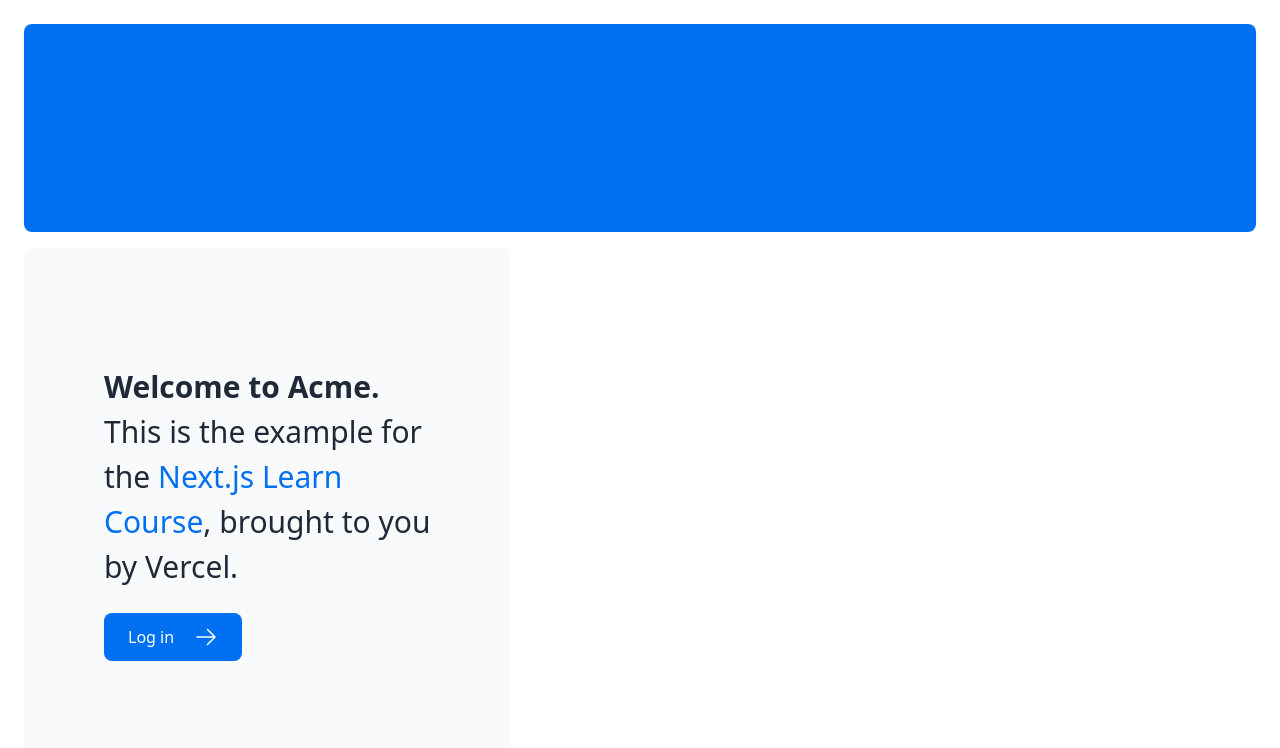
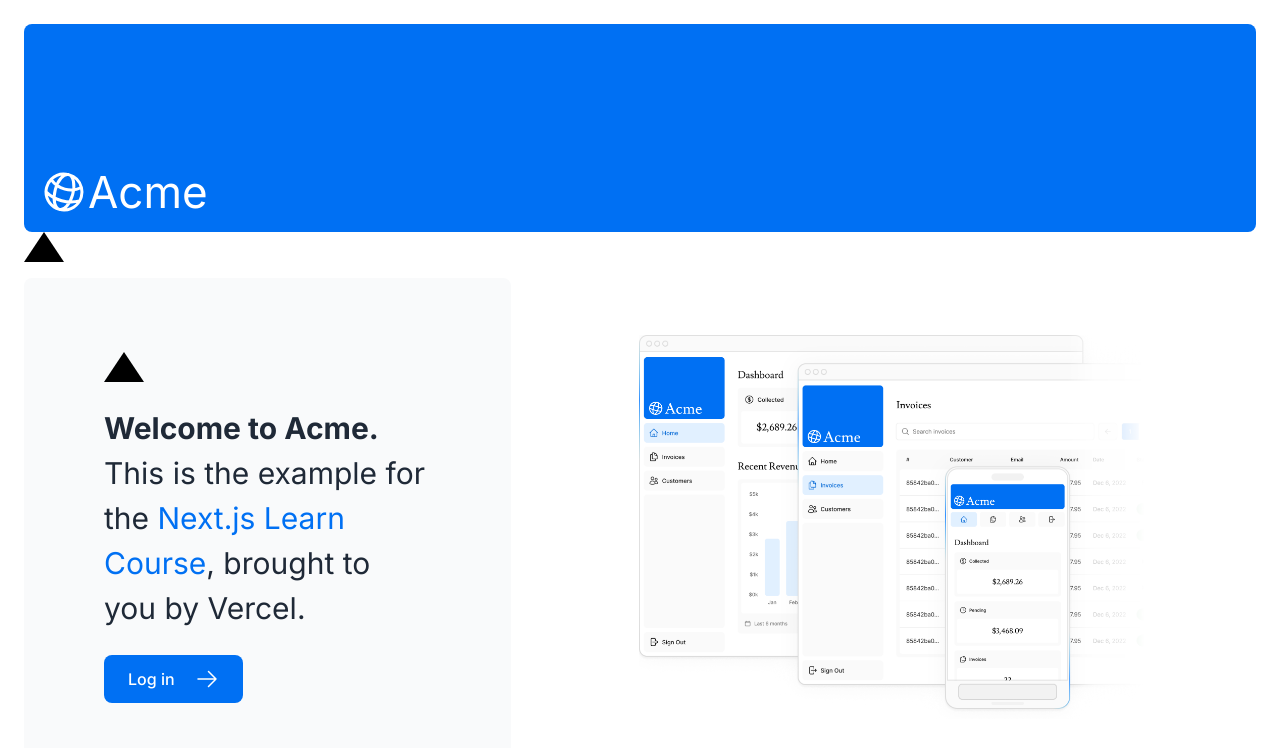
Before and after one commit to Devanshukoli/learn_react, a Next.js app in the folder roadmapdotsh/nextjs-dashboard/: page / in a window 1280 px wide. Shown: the top 748 px of the page. Built offline with nearby package versions, Linux system fonts and the light colour scheme.

Commit message:
[ADD] Added few files, while learning from official website.

```diff
--- a/roadmapdotsh/nextjs-dashboard/app/layout.tsx
+++ b/roadmapdotsh/nextjs-dashboard/app/layout.tsx
@@ -1,4 +1,5 @@
-import '@/app/ui/global.css'
+import '@/app/ui/global.css';
+import { inter } from '@/app/ui/font';
 
 export default function RootLayout({
   children,
@@ -7,7 +8,7 @@
 }) {
   return (
     <html lang="en">
-      <body>{children}</body>
+      <body className={`${inter.className} antialiased`}>{children}</body>
     </html>
   );
 }
--- a/roadmapdotsh/nextjs-dashboard/app/page.tsx
+++ b/roadmapdotsh/nextjs-dashboard/app/page.tsx
@@ -1,16 +1,23 @@
 import AcmeLogo from '@/app/ui/acme-logo';
 import { ArrowRightIcon } from '@heroicons/react/24/outline';
 import Link from 'next/link';
+import styles from '@/app/ui/home.module.css';
+import { lusitana } from '@/app/ui/font';
+import Image from 'next/image';
 
 export default function Page() {
   return (
     <main className="flex min-h-screen flex-col p-6">
       <div className="flex h-20 shrink-0 items-end rounded-lg bg-blue-500 p-4 md:h-52">
-        {/* <AcmeLogo /> */}
+        <AcmeLogo />
       </div>
+      <div className={styles.shape} />
       <div className="mt-4 flex grow flex-col gap-4 md:flex-row">
         <div className="flex flex-col justify-center gap-6 rounded-lg bg-gray-50 px-6 py-10 md:w-2/5 md:px-20">
-          <p className={`text-xl text-gray-800 md:text-3xl md:leading-normal`}>
+          <div className="h-0 w-0 border-b-[30px] border-l-[20px] border-r-[20px] border-b-black border-l-transparent border-r-transparent" />
+          <p
+            className={`${lusitana.className} text-xl text-gray-800 md:text-3xl md:leading-normal`}
+          >
             <strong>Welcome to Acme.</strong> This is the example for the{' '}
             <a href="https://nextjs.org/learn/" className="text-blue-500">
               Next.js Learn Course
@@ -26,6 +33,20 @@
         </div>
         <div className="flex items-center justify-center p-6 md:w-3/5 md:px-28 md:py-12">
           {/* Add Hero Images Here */}
+          <Image
+            src="/hero-desktop.png"
+            width={1000}
+            height={760}
+            className="hidden md:block"
+            alt="Screenshots of the dashboard project showing desktop version"
+          />
+          <Image
+            src="/hero-mobile.png"
+            width={560}
+            height={620}
+            className="block md:hidden"
+            alt="Screenshots of the dashboard project showing desktop version"
+          />
         </div>
       </div>
     </main>
--- a/roadmapdotsh/nextjs-dashboard/app/ui/acme-logo.tsx
+++ b/roadmapdotsh/nextjs-dashboard/app/ui/acme-logo.tsx
@@ -1,5 +1,5 @@
 import { GlobeAltIcon } from '@heroicons/react/24/outline';
-import { lusitana } from '@/app/ui/fonts';
+import { lusitana } from '@/app/ui/font';
 
 export default function AcmeLogo() {
   return (
--- /dev/null
+++ b/roadmapdotsh/nextjs-dashboard/app/ui/font.ts
@@ -0,0 +1,5 @@
+import { Inter , Lusitana } from 'next/font/google'
+
+
+export const inter = Inter({ subsets: ['latin'] })
+export const lusitana = Inter({ subsets: ['latin'], weight: ['400', '700'] })
--- /dev/null
+++ b/roadmapdotsh/nextjs-dashboard/app/ui/home.module.css
@@ -0,0 +1,7 @@
+.shape {
+  height: 0;
+  width: 0;
+  border-bottom: 30px solid black;
+  border-left: 20px solid transparent;
+  border-right: 20px solid transparent;
+}
```
